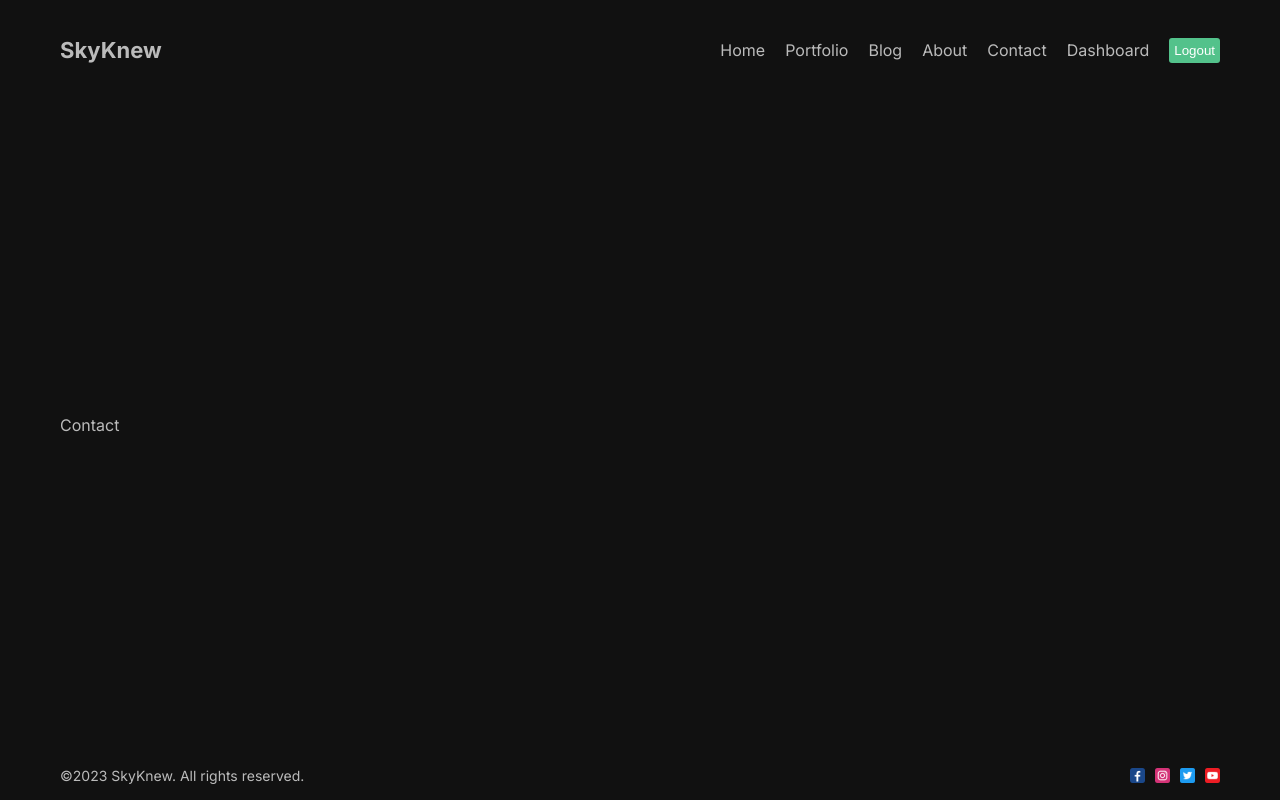
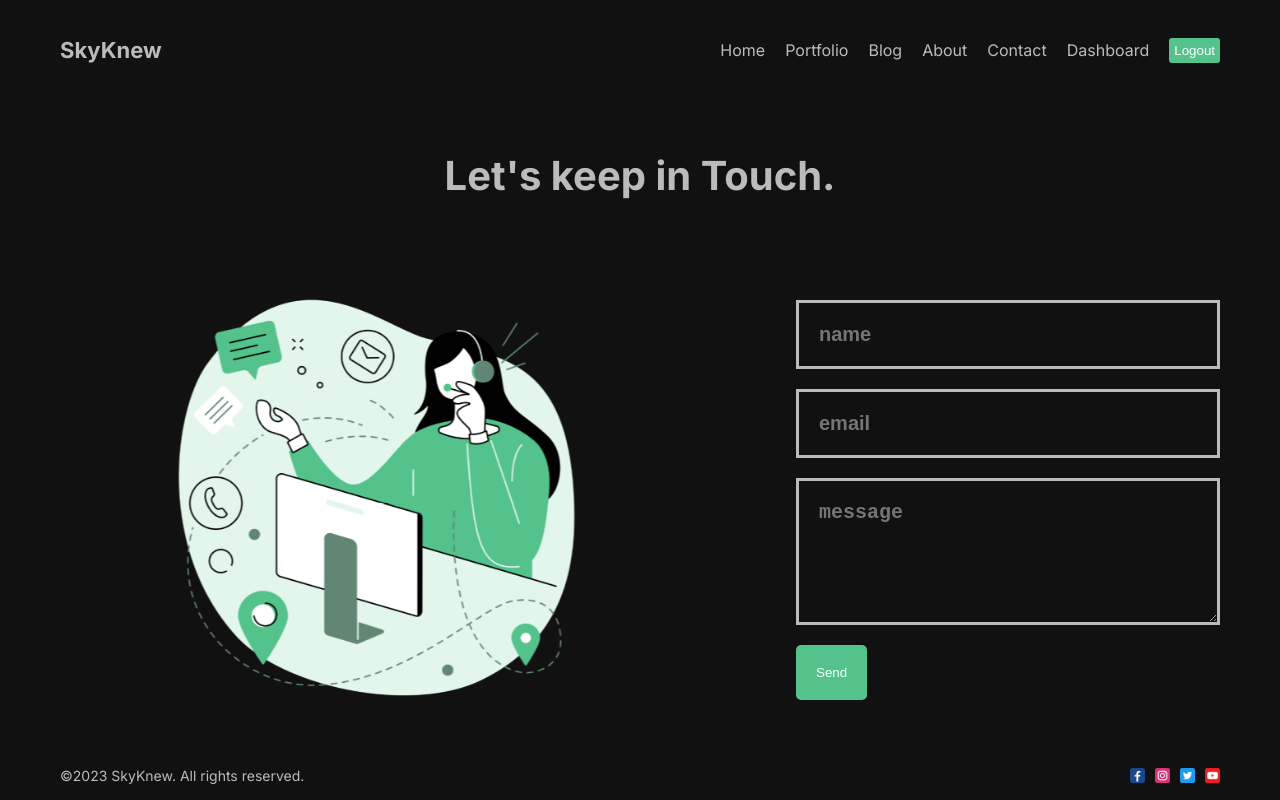
Before and after one commit to Skyknew/Next.Js-Digital-Agency-Portfolio-with-Google-Auth, a Next.js app: page /contact in a window 1280 px wide. Built offline with nearby package versions, Linux system fonts and the light colour scheme.

Commit message:
finished the contact page

```diff
--- a/src/app/contact/page.jsx
+++ b/src/app/contact/page.jsx
@@ -1,9 +1,29 @@
 import React from 'react'
 import styles from './page.module.css'
+import Image from 'next/image'
+import Button from '@/components/button/Button'
 
 const Contact = () => {
   return (
-    <div className={styles.container}>Contact</div>
+    <div className={styles.container}>
+      <h1 className={styles.title}>Let's keep in Touch.</h1>
+      <div className={styles.content}>
+        <div className={styles.imgContainer}>
+          <Image
+            src="/contact.png"
+            alt=""
+            fill={true}
+            className={styles.image}
+          />
+        </div>
+        <form className={styles.form}>
+          <input type="text" placeholder="name" className={styles.input} />
+          <input type="text" placeholder="email" className={styles.input} />
+          <textarea className={styles.textArea} placeholder="message" cols="30" rows="10"></textarea>
+          <Button url="#" text="Send" />
+        </form>
+      </div>
+    </div>
   )
 }
 
```
